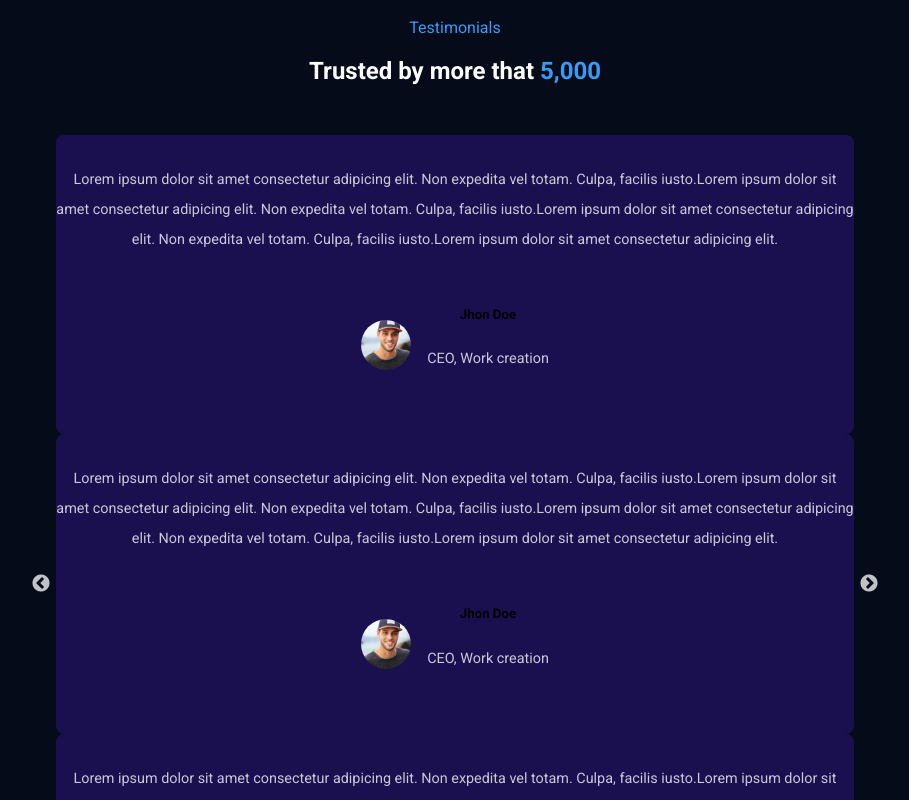
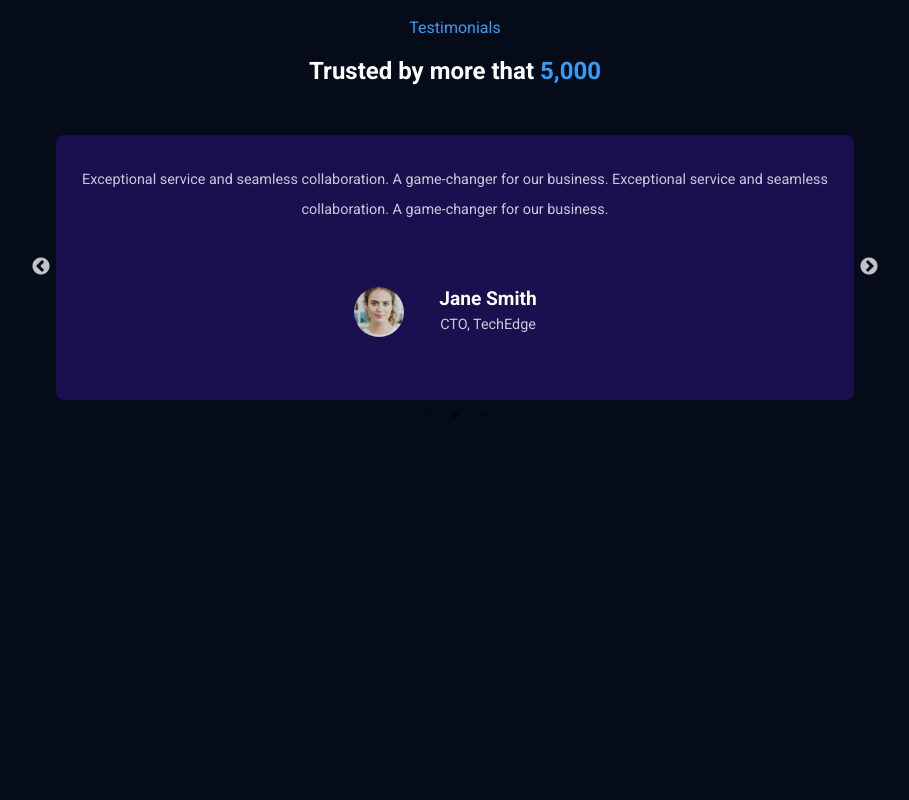
Before and after one commit to Narc2022/officials-v1, a Next.js app in the folder frontend/: page / in a window 1280 px wide. Shown: the part 3680-4480 px from the top of the page, without its empty margins (198-1107 px from the left). After the commit the page ends 4148 px from the top, so only its background shows below. Built offline with nearby package versions, Linux system fonts and the light colour scheme.

Commit message:
testimonial

```diff
--- a/frontend/src/app/components/UI/Testimonial.jsx
+++ b/frontend/src/app/components/UI/Testimonial.jsx
@@ -25,6 +25,27 @@ const Testimonial = () => {
     slidesToScroll: 1,
   };
 
+  const testimonialData = [
+    {
+      text: "Lorem ipsum dolor sit amet consectetur adipicing elit. Non expedita vel totam. Culpa, facilis iusto. Lorem ipsum dolor sit amet consectetur adipicing elit. Non expedita vel totam. Culpa, facilis iusto.",
+      img: ava01,
+      name: "John Doe",
+      role: "CEO, Work Creation",
+    },
+    {
+      text: "Exceptional service and seamless collaboration. A game-changer for our business. Exceptional service and seamless collaboration. A game-changer for our business.",
+      img: ava02,
+      name: "Jane Smith",
+      role: "CTO, TechEdge",
+    },
+    {
+      text: "The professionalism and attention to detail really stood out. Highly recommend! The professionalism and attention to detail really stood out. Highly recommend!",
+      img: ava03,
+      name: "Alex Johnson",
+      role: "Founder, Creatify",
+    },
+  ];
+
   return (
     <section>
       <div className="container">
@@ -36,26 +57,20 @@ const Testimonial = () => {
         </div>
         <div className="slider__wrapper">
           <Slider {...settings}>
-            <div className="slider__item">
-              <p className="description">
-                {" "}
-                Lorem ipsum dolor sit amet consectetur adipicing elit. Non
-                expedita vel totam. Culpa, facilis iusto.Lorem ipsum dolor sit
-                amet consectetur adipicing elit. Non expedita vel totam. Culpa,
-                facilis iusto.Lorem ipsum dolor sit amet consectetur adipicing
-                elit. Non expedita vel totam. Culpa, facilis iusto.Lorem ipsum
-                dolor sit amet consectetur adipicing elit.
-              </p>
-              <div className="customer__details">
-                <div className="customer__img">
-                  <img src={ava01.src} alt="" />
-                </div>
-                <div>
-                  <h5 className="customer__name">Jhon Doe</h5>
-                  <p className="description">CEO, Work creation</p>
+            {testimonialData.map((item, index) => (
+              <div className="slider__item" key={index}>
+                <p className="description">{item.text}</p>
+                <div className="customer__details">
+                  <div className="customer__img">
+                    <img src={item.img.src} alt={item.name} />
+                  </div>
+                  <div>
+                    <h5 className="customer__name">{item.name}</h5>
+                    <p className="description">{item.role}</p>
+                  </div>
                 </div>
               </div>
-            </div>
+            ))}
           </Slider>
         </div>
       </div>
--- a/frontend/src/app/styles/testimonial.css
+++ b/frontend/src/app/styles/testimonial.css
@@ -17,6 +17,7 @@
 
 .slider__item p {
   margin-bottom: 30px;
+  margin: 0px 20px 30px 20px;
 }
 
 .customer__details {
@@ -37,3 +38,9 @@
   border-radius: 50%;
   object-fit: cover;
 }
+
+.customer__name {
+  font-size: 1.2rem;
+  margin-bottom: 0;
+  color: #fff;
+}
```
